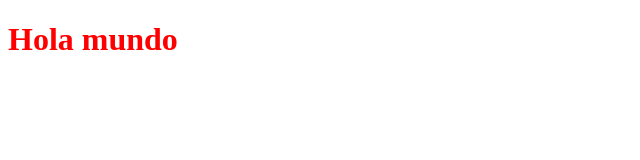
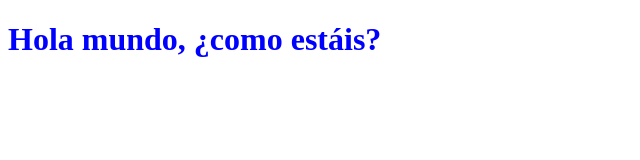
Before and after one commit to ireneblaher/ireneblaher.github.io, a plain HTML site: page index.html in a window 1280 px wide. Shown: the whole page, without its empty margins (0-640 px from the left). Drawn offline with Linux system fonts and the light colour scheme.

Commit message:
Segundo cambio

```diff
--- a/index.html
+++ b/index.html
@@ -5,6 +5,6 @@
 	<link rel="stylesheet" type="text/css" href="style.css">
 </head>
 <body>
-	<h1>Hola mundo</h1>
+	<h1>Hola mundo, ¿como estáis?</h1>
 </body>
 </html>
--- a/style.css
+++ b/style.css
@@ -1,3 +1,3 @@
 h1 {
-	color: red;
+	color: blue;
 }
```
